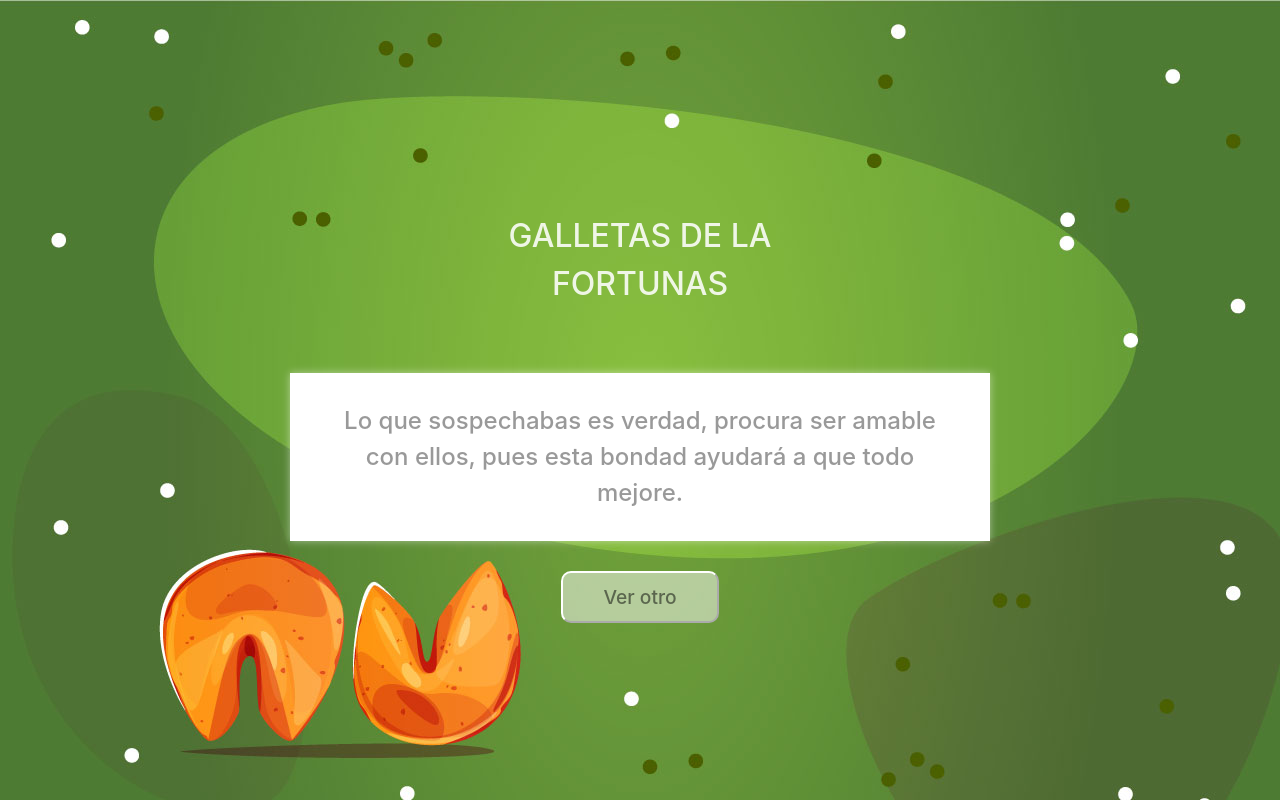
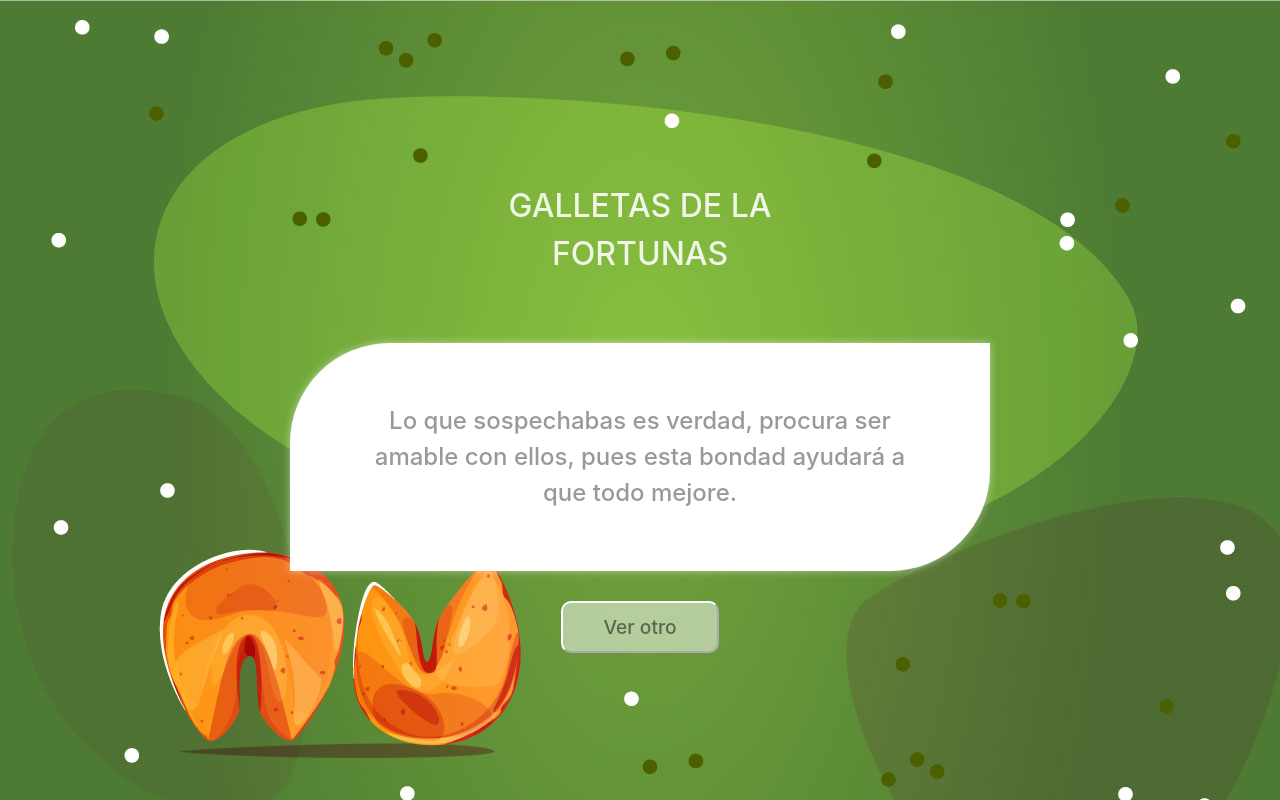
Before and after one commit to sandygopu/fortune-cookie-sandy-gomez, a React (Vite) app: page / in a window 1280 px wide. Built offline with nearby package versions, Linux system fonts and the light colour scheme.

Commit message:
add: index

```diff
--- a/src/index.css
+++ b/src/index.css
@@ -21,6 +21,7 @@
 
 body {
   margin: 0;
+  padding: 0;
 
 }
 
@@ -66,8 +67,9 @@ button {
   justify-content: center;
   align-items: center;
   height: 100vh;
+  background-size: cover;
   flex-direction: column;
-  background-size: cover;
+
 
 }
 
@@ -75,8 +77,13 @@ button {
   background-color: white;
   box-shadow: 0px 0px 8px rgba(255, 255, 255, 0.476);
   max-width: 400px;
-  padding: 30px;
+  padding: 60px;
   margin: 30px;
+  border-top-left-radius: 100px;
+  border-bottom-right-radius: 100px;
+
+
+
 
 
 
```
